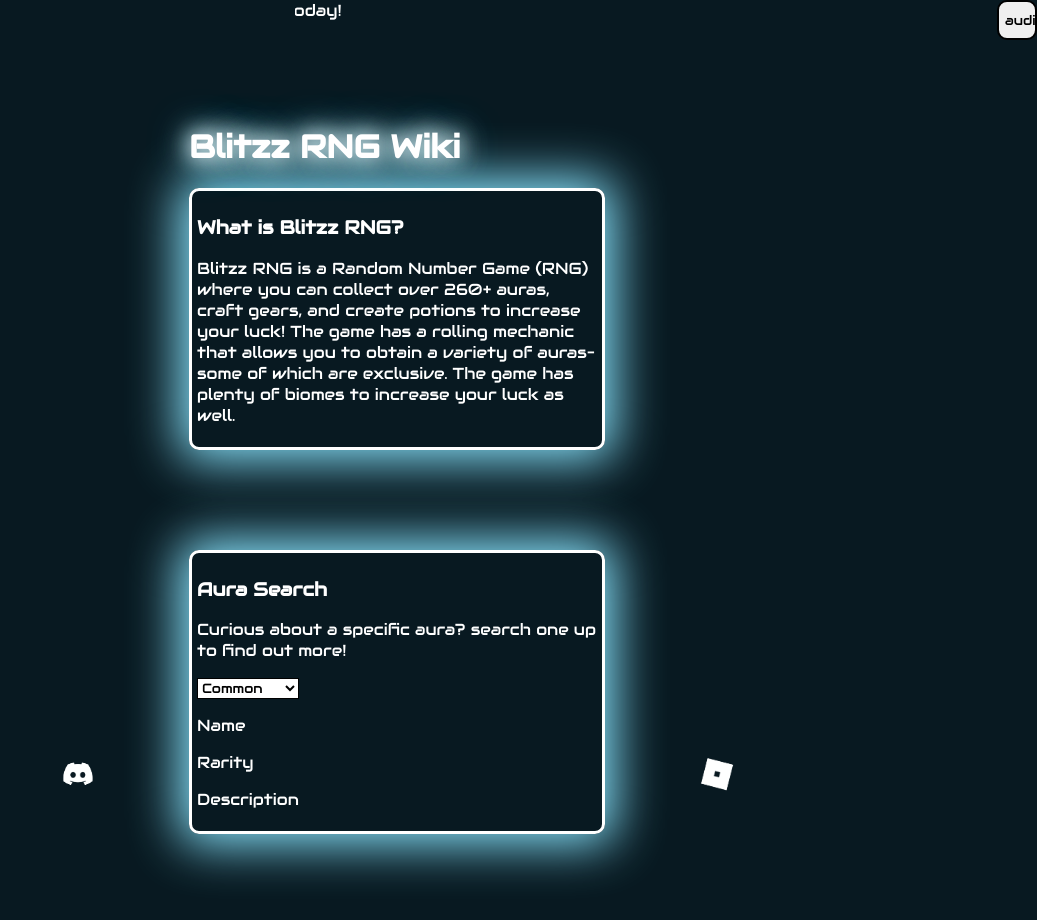
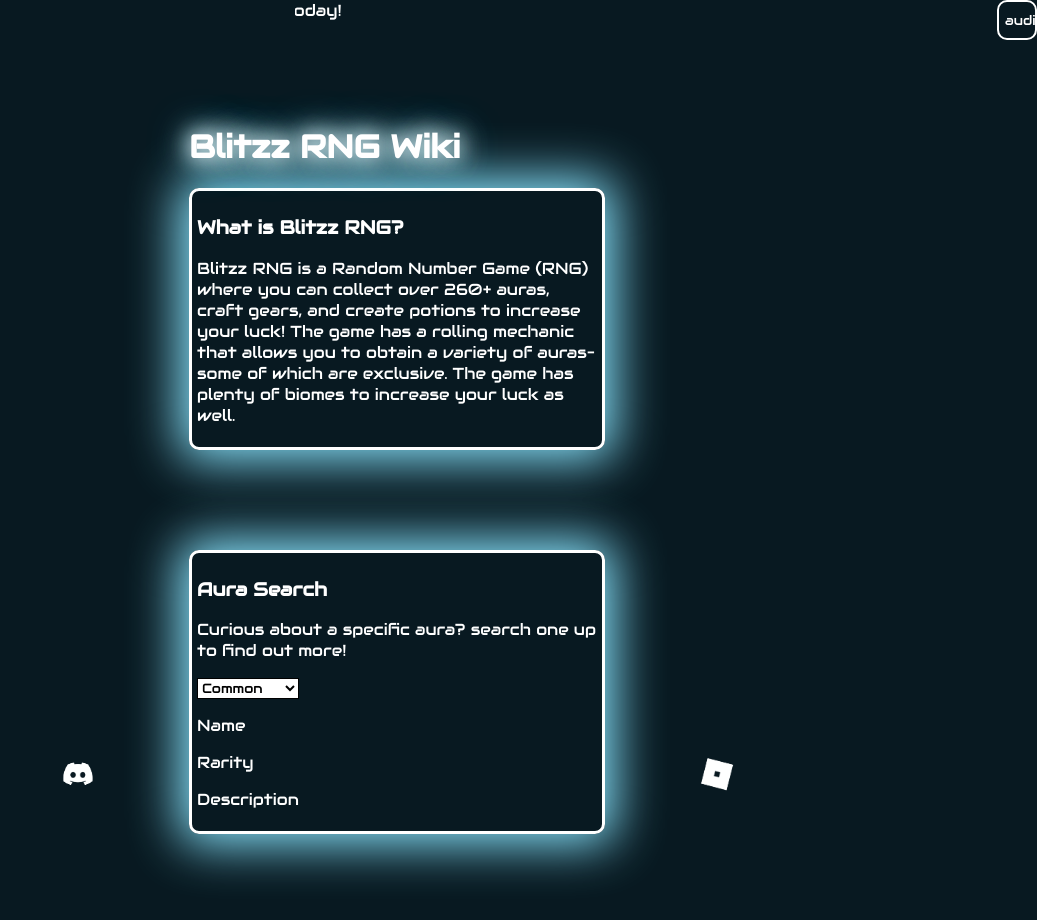
Before and after one commit to hallow-ween/blitzz-rng, a plain HTML site: page index.html in a window 1280 px wide. Shown: the whole page, without its empty margins (243-1280 px from the left). Drawn offline with Linux system fonts and the light colour scheme.

Commit message:
Update styles.css

```diff
--- a/styles.css
+++ b/styles.css
@@ -94,5 +94,7 @@ width: 40px;
 border-style: solid;
 border-radius: 10px;
 font-family: AudioWide;
-
+background-color: #081921;
+color: white;
+border-color: white;
 }
```
